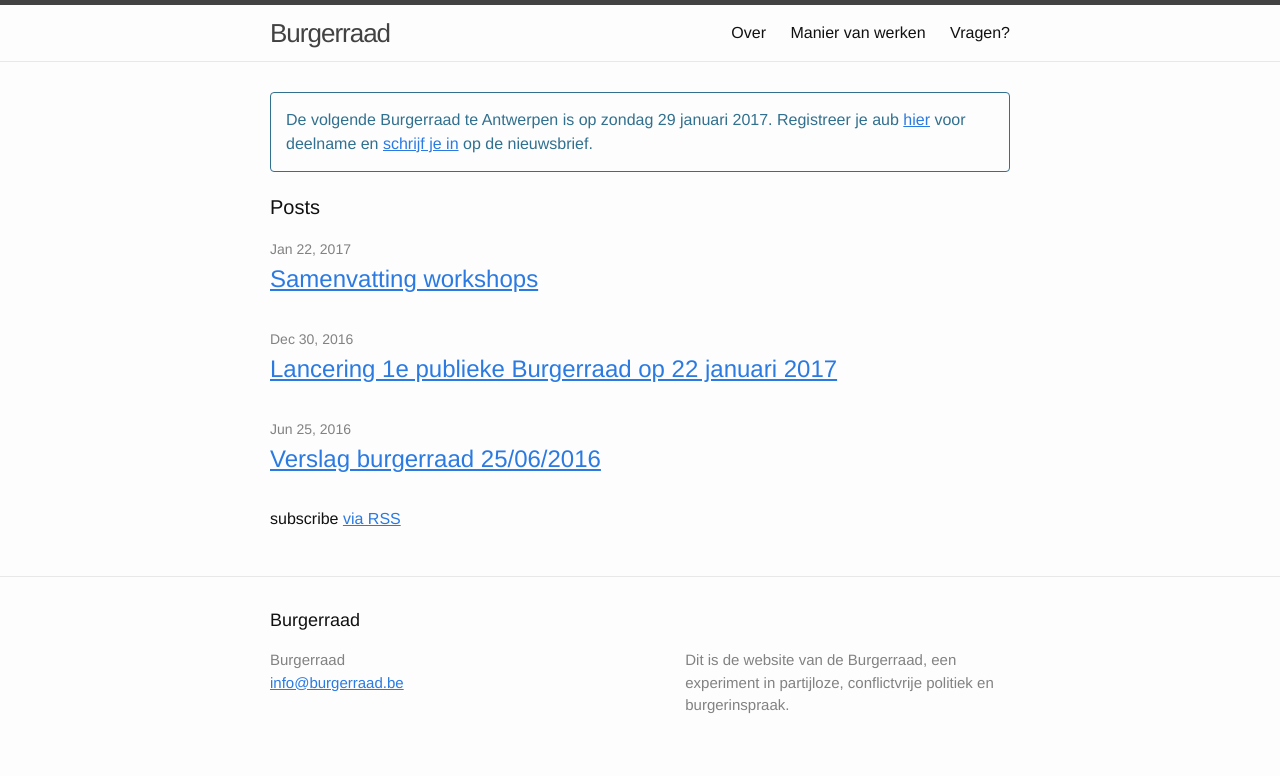
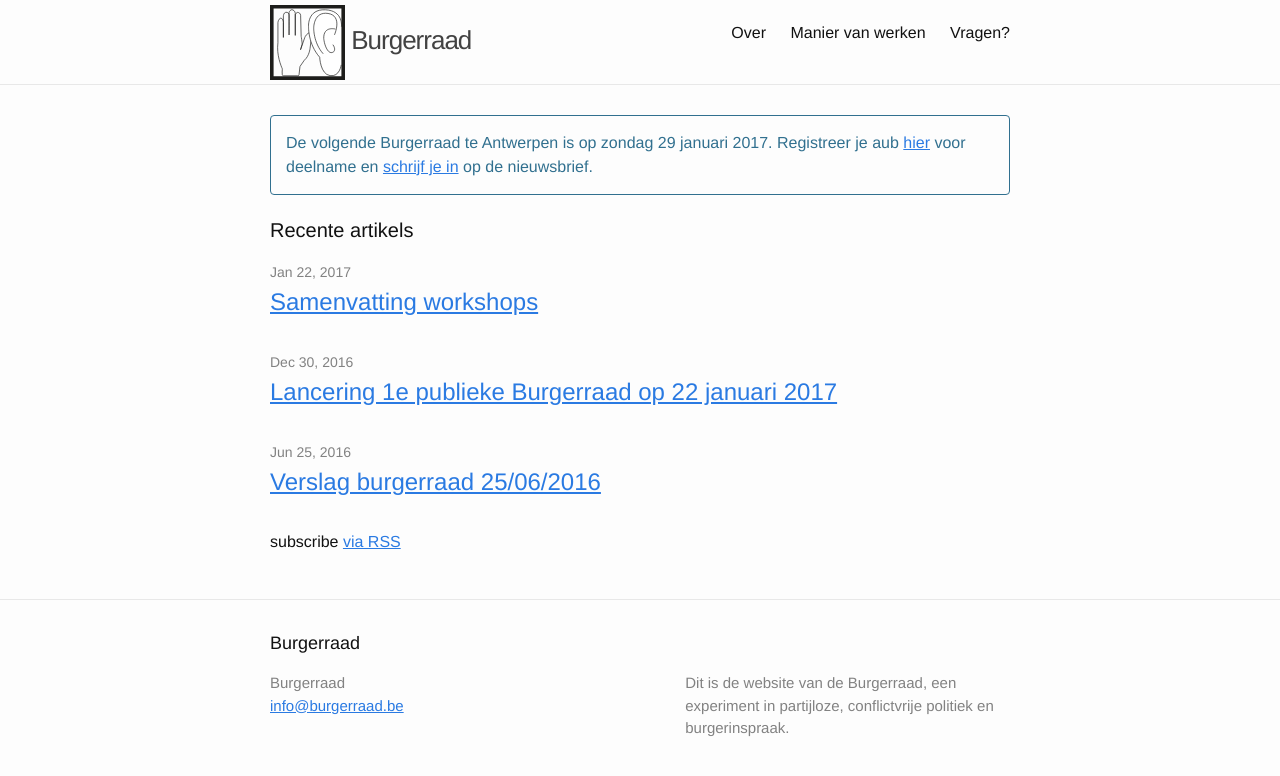
Before and after one commit to tgoorden/burgerraad, a Jekyll site: the page built from index.html, in a window 1280 px wide. Shown: the top 776 px of the page. Built offline with Jekyll 4.4.1, drawn with Linux system fonts in a browser that asks for light colours.

Commit message:
Logo and ayout improvements

```diff
--- a/_includes/header.html
+++ b/_includes/header.html
@@ -1,8 +1,9 @@
 <header class="site-header">
 
   <div class="wrapper">
-
-    <a class="site-title" href="{{ site.baseurl }}/">{{ site.title }}</a>
+    <a class="site-title" href="{{ site.baseurl }}/">
+      <img src="{{ site.baseurl }}/assets/logo.svg" id="logo" width="75px" height="75px"/>
+       {{ site.title }}</a>
 
     <nav class="site-nav">
       <a href="#" class="menu-icon">
--- a/_sass/_layout.scss
+++ b/_sass/_layout.scss
@@ -2,7 +2,8 @@
  * Site header
  */
 .site-header {
-    border-top: 5px solid $grey-color-dark;
+    margin-top: 5px;
+    padding-bottom: 4px;
     border-bottom: 1px solid $grey-color-light;
     min-height: 56px;
 
--- a/index.html
+++ b/index.html
@@ -4,7 +4,7 @@ layout: default
 
 <div class="home">
 
-  <h1 class="page-heading">Posts</h1>
+  <h1 class="page-heading">Recente artikels</h1>
 
   <ul class="post-list">
     {% for post in site.posts %}
```
Also changed, not shown: assets/logo.svg (added).
